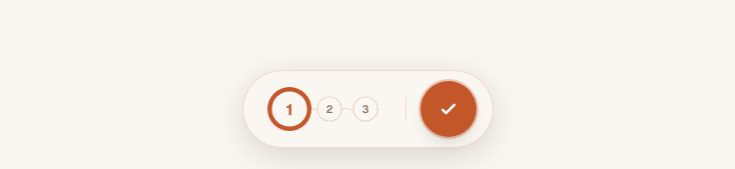
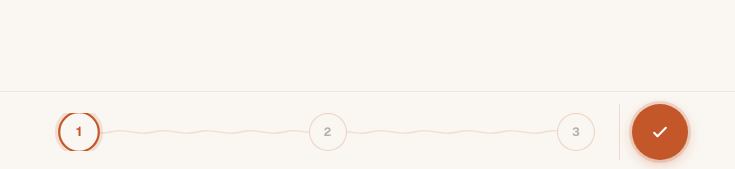
Before and after one commit to Melon2703/tbilisi-travel-twa, a Next.js app: page /twa/chugureti-fabrika-culinary in a window 1280 px wide. Both pictures are taken after a click on the button "START ROUTE". Shown: the part 628-797 px from the top of the page, without its empty margins (272-1007 px from the left). Built offline with nearby package versions, Linux system fonts and the light colour scheme.

Commit message:
feat: replicate v0 timeline bar with Georgian ornament track wave and styled controls

```diff
--- a/components/ProgressBar.tsx
+++ b/components/ProgressBar.tsx
@@ -1,17 +1,27 @@
 'use client';
 
 import React from 'react';
-import TimelineBar, { TimelineBarProps } from './TimelineBar';
+import TimelineBar from './TimelineBar';
+import { Stop } from '@/lib/types/route';
 
-export function ProgressBar(props: {
+export interface ProgressBarProps {
   totalStops: number;
   currentStopIndex: number;
-  visitedStops: Set<number>;
+  visitedStops: Set<number | string>;
   onStopClick: (stopIndex: number) => void;
   onMarkVisited: () => void;
   isCurrentVisited: boolean;
-}) {
-  const dummyStops = Array.from({ length: props.totalStops }, (_, i) => ({
+}
+
+export function ProgressBar({
+  totalStops,
+  currentStopIndex,
+  visitedStops,
+  onStopClick,
+  onMarkVisited,
+  isCurrentVisited,
+}: ProgressBarProps) {
+  const dummyStops: Stop[] = Array.from({ length: totalStops }, (_, i) => ({
     id: String(i + 1),
     order: i + 1,
     name: `Stop ${i + 1}`,
@@ -22,15 +32,15 @@ export function ProgressBar(props: {
     olyaTips: '',
   }));
 
-  const visitedStopIds = Array.from(props.visitedStops).map(String);
+  const visitedStopIds = Array.from(visitedStops).map(String);
 
   return (
     <TimelineBar
       stops={dummyStops}
-      activeIndex={props.currentStopIndex + 1}
+      activeIndex={currentStopIndex + 1}
       visitedStopIds={visitedStopIds}
-      onStopClick={(slideIndex) => props.onStopClick(slideIndex - 1)}
-      onToggleVisited={props.onMarkVisited}
+      onStopClick={(slideIndex) => onStopClick(slideIndex - 1)}
+      onToggleVisited={onMarkVisited}
     />
   );
 }
--- a/components/TimelineBar.tsx
+++ b/components/TimelineBar.tsx
@@ -12,9 +12,9 @@ export interface TimelineBarProps {
   isCompleted?: boolean;
 }
 
-const CHECK_ICON = (
+const CHECK_ICON_SMALL = (
   <svg
-    className="w-3 h-3 stroke-[3] shrink-0 text-white"
+    className="w-2.5 h-2.5 stroke-[3] shrink-0 text-white"
     fill="none"
     stroke="currentColor"
     viewBox="0 0 24 24"
@@ -26,10 +26,11 @@ const CHECK_ICON = (
 
 const FAB_CHECK_ICON = (
   <svg
-    className="w-5 h-5 stroke-[3]"
+    className="w-5 h-5 stroke-[2.5] text-white"
     fill="none"
     stroke="currentColor"
     viewBox="0 0 24 24"
+    aria-hidden="true"
   >
     <path strokeLinecap="round" strokeLinejoin="round" d="M5 13l4 4L19 7" />
   </svg>
@@ -63,49 +64,58 @@ function TimelineBar({
     }
   }, [activeIndex]);
 
-  const currentStopIndex = activeIndex - 1;
-  const currentStop = currentStopIndex >= 0 && currentStopIndex < stops.length ? stops[currentStopIndex] : null;
+  const currentStopIndex = activeIndex > 0 ? activeIndex - 1 : 0;
+  const currentStop = currentStopIndex < stops.length ? stops[currentStopIndex] : null;
   const isCurrentVisited = currentStop ? visitedStopIds.includes(currentStop.id) : false;
 
   const totalStops = stops.length;
-  const filledFraction = totalStops > 1 ? currentStopIndex / (totalStops - 1) : 0;
+  const filledFraction = totalStops > 1 ? Math.min(1, Math.max(0, currentStopIndex / (totalStops - 1))) : 0;
+
+  const DOT = 38;
 
   return (
-    <div className="fixed bottom-6 left-1/2 -translate-x-1/2 z-50 flex items-center justify-center transition-all duration-200 pointer-events-none max-w-[95vw]">
+    <div
+      className="fixed bottom-0 left-0 right-0 z-50 transition-all duration-200"
+      style={{
+        background: 'rgba(250,247,242,0.96)',
+        backdropFilter: 'blur(18px)',
+        WebkitBackdropFilter: 'blur(18px)',
+        borderTop: '1px solid rgba(196,87,42,0.12)',
+      }}
+    >
       {/* Route Completion Banner */}
       {isCompleted && (
         <div
           data-testid="completion-feedback"
-          className="absolute -top-11 left-0 right-0 mx-auto w-max px-3 py-1 bg-[#228255] border border-white/20 text-[#FAF7F2] rounded-full text-xs text-center font-bold shadow-lg flex items-center justify-center gap-1.5 backdrop-blur-md pointer-events-auto"
+          className="absolute -top-11 left-0 right-0 mx-auto w-max px-3 py-1 bg-[#228255] border border-white/20 text-[#FAF7F2] rounded-full text-xs text-center font-bold shadow-lg flex items-center justify-center gap-1.5 backdrop-blur-md pointer-events-auto z-10"
         >
           <span>🎉</span>
           <span>Route completed! All stops visited!</span>
         </div>
       )}
 
-      {/* Floating Georgian Styled Navigation Bar */}
+      <div className="flex items-center gap-3 px-4 py-3 max-w-2xl mx-auto w-full">
+        {/* Track + dots container */}
         <div
-        className="pointer-events-auto flex items-center gap-3 rounded-full px-4 py-2.5 shadow-[0_8px_32px_rgba(28,16,8,0.15)] border border-[#C4572A]/20"
-        style={{
-          background: 'rgba(250,247,242,0.96)',
-          backdropFilter: 'blur(18px)',
-          WebkitBackdropFilter: 'blur(18px)',
-        }}
+          ref={containerRef}
+          data-testid="timeline-bar-container"
+          className="relative flex items-center justify-between flex-1 overflow-x-auto py-1 px-3 scrollbar-none scroll-smooth"
+          style={{ height: DOT, minHeight: DOT }}
         >
-        {/* Timeline Sequence Nodes Container */}
-        <div className="relative flex items-center">
-          {/* Georgian Ornament Wave Track Line */}
+          {/* Georgian ornament track line (repeating wave SVG) */}
           <div
-            className="absolute overflow-hidden pointer-events-none left-3 right-3"
+            className="absolute overflow-hidden pointer-events-none"
             style={{
               top: '50%',
               transform: 'translateY(-50%)',
-              height: 12,
+              left: DOT / 2,
+              right: DOT / 2,
+              height: 16,
               zIndex: 0,
             }}
             aria-hidden="true"
           >
-            {/* Unfilled track */}
+            {/* Unfilled track line */}
             <svg
               className="absolute inset-0 w-full h-full"
               preserveAspectRatio="none"
@@ -113,23 +123,32 @@ function TimelineBar({
             >
               <path
                 d="M0,8 C10,4 15,12 25,8 C35,4 40,12 50,8 C60,4 65,12 75,8 C85,4 90,12 100,8 C110,4 115,12 125,8 C135,4 140,12 150,8 C160,4 165,12 175,8 C185,4 190,12 200,8 C210,4 215,12 225,8 C235,4 240,12 250,8 C260,4 265,12 275,8 C285,4 290,12 300,8"
-                stroke="rgba(196,87,42,0.2)"
+                stroke="rgba(196,87,42,0.15)"
                 strokeWidth="1.5"
                 fill="none"
                 strokeLinecap="round"
               />
             </svg>
 
-            {/* Filled progress track */}
+            {/* Filled progress track line with clip */}
             <div
-              className="absolute inset-0 overflow-hidden transition-all duration-500 ease-out"
-              style={{ width: `${Math.min(100, Math.max(0, filledFraction * 100))}%` }}
+              className="absolute inset-0 overflow-hidden transition-all duration-700 ease-out"
+              style={{ width: `${filledFraction * 100}%` }}
             >
               <svg
                 className="w-full h-full"
                 preserveAspectRatio="none"
                 viewBox="0 0 300 16"
               >
+                {/* Glow behind colored line */}
+                <path
+                  d="M0,8 C10,4 15,12 25,8 C35,4 40,12 50,8 C60,4 65,12 75,8 C85,4 90,12 100,8 C110,4 115,12 125,8 C135,4 140,12 150,8 C160,4 165,12 175,8 C185,4 190,12 200,8 C210,4 215,12 225,8 C235,4 240,12 250,8 C260,4 265,12 275,8 C285,4 290,12 300,8"
+                  stroke="rgba(196,87,42,0.25)"
+                  strokeWidth="5"
+                  fill="none"
+                  strokeLinecap="round"
+                />
+                {/* Main colored line */}
                 <path
                   d="M0,8 C10,4 15,12 25,8 C35,4 40,12 50,8 C60,4 65,12 75,8 C85,4 90,12 100,8 C110,4 115,12 125,8 C135,4 140,12 150,8 C160,4 165,12 175,8 C185,4 190,12 200,8 C210,4 215,12 225,8 C235,4 240,12 250,8 C260,4 265,12 275,8 C285,4 290,12 300,8"
                   stroke="#C4572A"
@@ -141,13 +160,10 @@ function TimelineBar({
             </div>
           </div>
 
-          <div
-            ref={containerRef}
-            data-testid="timeline-bar-container"
-            className="flex items-center gap-2 overflow-x-auto py-1 px-3 max-w-[60vw] sm:max-w-[65vw] scrollbar-none scroll-smooth relative z-10"
-          >
+          {/* Stop dots */}
           {stops.map((stop, index) => {
             const slideIndex = index + 1;
+            const stopOrder = stop.order ?? slideIndex;
             const isActive = activeIndex === slideIndex;
             const isVisited = visitedStopIds.includes(stop.id);
 
@@ -156,48 +172,85 @@ function TimelineBar({
                 key={stop.id}
                 type="button"
                 ref={isActive ? activeStopRef : null}
-                  data-testid={`timeline-stop-${stop.order}`}
+                data-testid={`timeline-stop-${stopOrder}`}
                 onClick={() => onStopClick(slideIndex)}
-                  aria-label={`Jump to stop ${stop.order}: ${stop.name}`}
-                  className={`shrink-0 rounded-full flex items-center justify-center transition-all duration-300 ease-out cursor-pointer focus:outline-none relative select-none ${
+                aria-label={`Jump to stop ${stopOrder}: ${stop.name}`}
+                aria-current={isActive ? 'step' : undefined}
+                className={`relative flex items-center justify-center rounded-full text-xs font-bold transition-all duration-200 active:scale-90 select-none shrink-0 ${
                   isActive
-                      ? 'w-9 h-9 min-w-[36px] min-h-[36px] text-sm font-bold scale-110 z-10 shadow-md ring-2 ring-[#C4572A]'
-                      : 'w-7 h-7 min-w-[28px] min-h-[28px] text-xs font-semibold scale-90 z-0 opacity-90 hover:opacity-100'
+                    ? 'ring-2 ring-[#C4572A] scale-110 min-w-[36px]'
+                    : 'min-w-[28px]'
                 } ${
                   isVisited
-                      ? isActive
-                        ? 'bg-[#228255] bg-emerald-600 text-white border-2 border-[#228255]'
-                        : 'bg-[#228255] bg-emerald-600 text-white border border-[#228255]'
+                    ? 'bg-[#228255] bg-emerald-600 text-white'
                     : isActive
-                        ? 'bg-[#FAF7F2] text-[#C4572A] border-2 border-[#C4572A]'
-                        : 'bg-[#FAF7F2] text-[#7A6552] border border-[#C4572A]/30 hover:border-[#C4572A]'
+                      ? 'bg-[#FAF7F2] text-[#C4572A]'
+                      : 'bg-[#FAF7F2] text-[#7A6552]'
                 }`}
+                style={{
+                  width: DOT,
+                  height: DOT,
+                  zIndex: 1,
+                  ...(isVisited
+                    ? {
+                        background: '#228255',
+                        border: '2px solid #228255',
+                        color: '#fff',
+                        boxShadow: isActive ? '0 0 0 3px rgba(34,130,85,0.2)' : 'none',
+                      }
+                    : isActive
+                      ? {
+                          background: '#FAF7F2',
+                          border: '2.5px solid #C4572A',
+                          color: '#C4572A',
+                          boxShadow: '0 0 0 3px rgba(196,87,42,0.15)',
+                        }
+                      : {
+                          background: '#FAF7F2',
+                          border: '1.5px solid rgba(196,87,42,0.25)',
+                          color: 'rgba(28,16,8,0.3)',
+                        }),
+                }}
               >
-                  <span className="flex items-center gap-0.5">
-                    {isVisited && CHECK_ICON}
-                    <span>{stop.order}</span>
+                {isVisited ? (
+                  <span className="flex items-center gap-[2px]">
+                    {CHECK_ICON_SMALL}
+                    <span>{stopOrder}</span>
                   </span>
+                ) : (
+                  stopOrder
+                )}
               </button>
             );
           })}
         </div>
-        </div>
 
-        {/* Vertical Separator */}
-        <div className="w-px h-6 bg-[#C4572A]/20 mx-0.5 shrink-0" />
+        {/* Vertical Divider */}
+        <div
+          className="w-px self-stretch shrink-0"
+          style={{ background: 'rgba(196,87,42,0.18)', minHeight: 30 }}
+          aria-hidden="true"
+        />
 
-        {/* Visited Checkmark FAB Button */}
+        {/* FAB Button */}
         <button
           type="button"
           data-testid="visited-fab"
           onClick={onToggleVisited}
           aria-label={isCurrentVisited ? 'Mark as unvisited' : 'Mark as visited'}
           title={isCurrentVisited ? 'Mark as unvisited' : 'Mark as visited'}
-          className={`w-[56px] h-[56px] min-w-[56px] min-h-[56px] rounded-full flex items-center justify-center font-bold shadow-lg transition-all duration-300 active:scale-95 cursor-pointer shrink-0 text-white ${
+          className="shrink-0 flex items-center justify-center w-[56px] h-[56px] min-w-[44px] min-h-[44px] rounded-full transition-all duration-300 active:scale-90 cursor-pointer"
+          style={
             isCurrentVisited
-              ? 'bg-[#228255] hover:bg-[#1C6C46] ring-2 ring-[#228255]/40'
-              : 'bg-[#C4572A] hover:bg-[#B04C23] ring-2 ring-[#C4572A]/30'
-          }`}
+              ? {
+                  background: '#228255',
+                  boxShadow: '0 0 0 3px rgba(34,130,85,0.2), 0 4px 14px rgba(34,130,85,0.3)',
+                }
+              : {
+                  background: '#C4572A',
+                  boxShadow: '0 0 0 3px rgba(196,87,42,0.18), 0 4px 14px rgba(196,87,42,0.3)',
+                }
+          }
         >
           {FAB_CHECK_ICON}
         </button>
```
Lines whose indentation alone changed are shown as unchanged.
